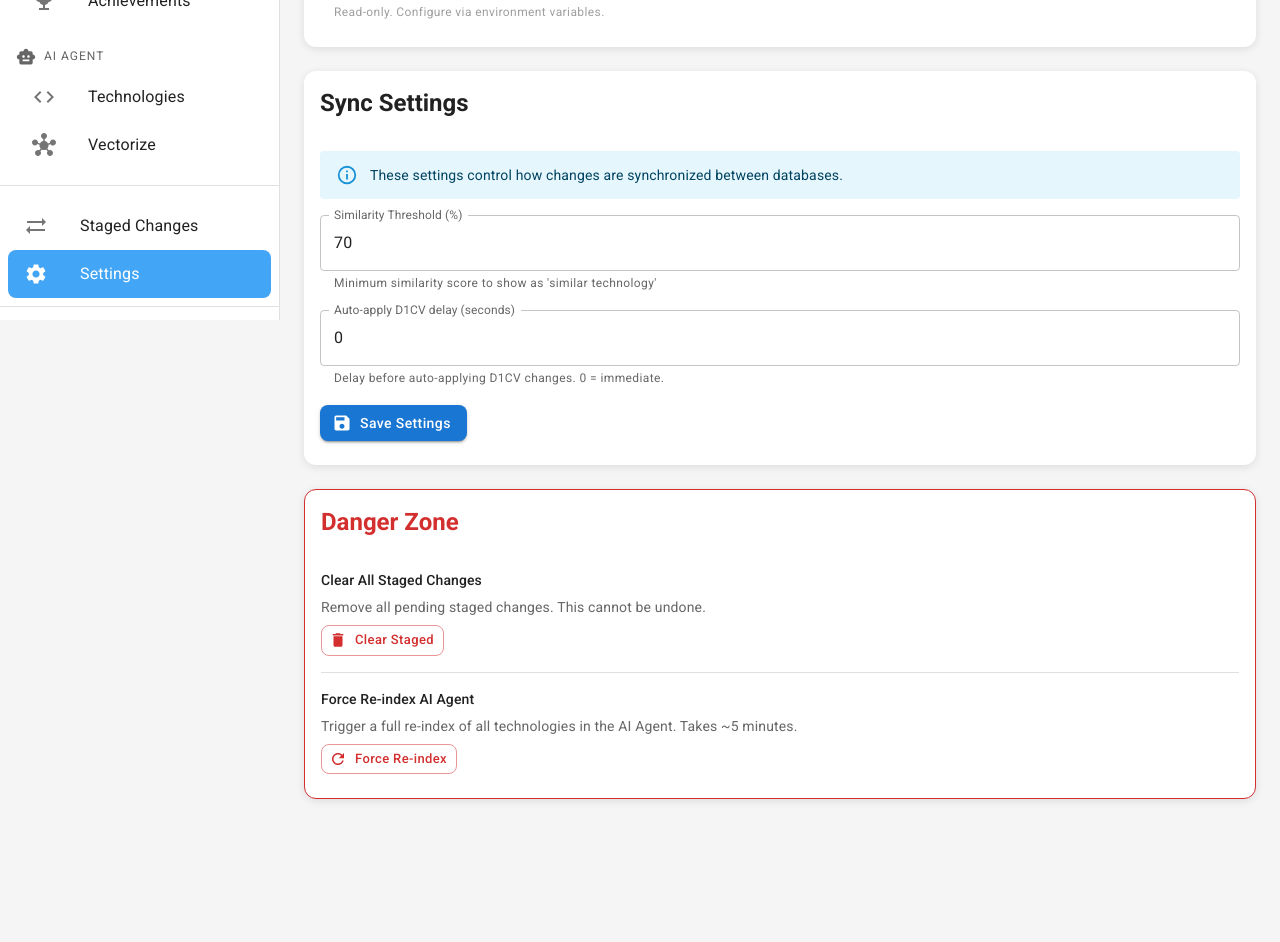
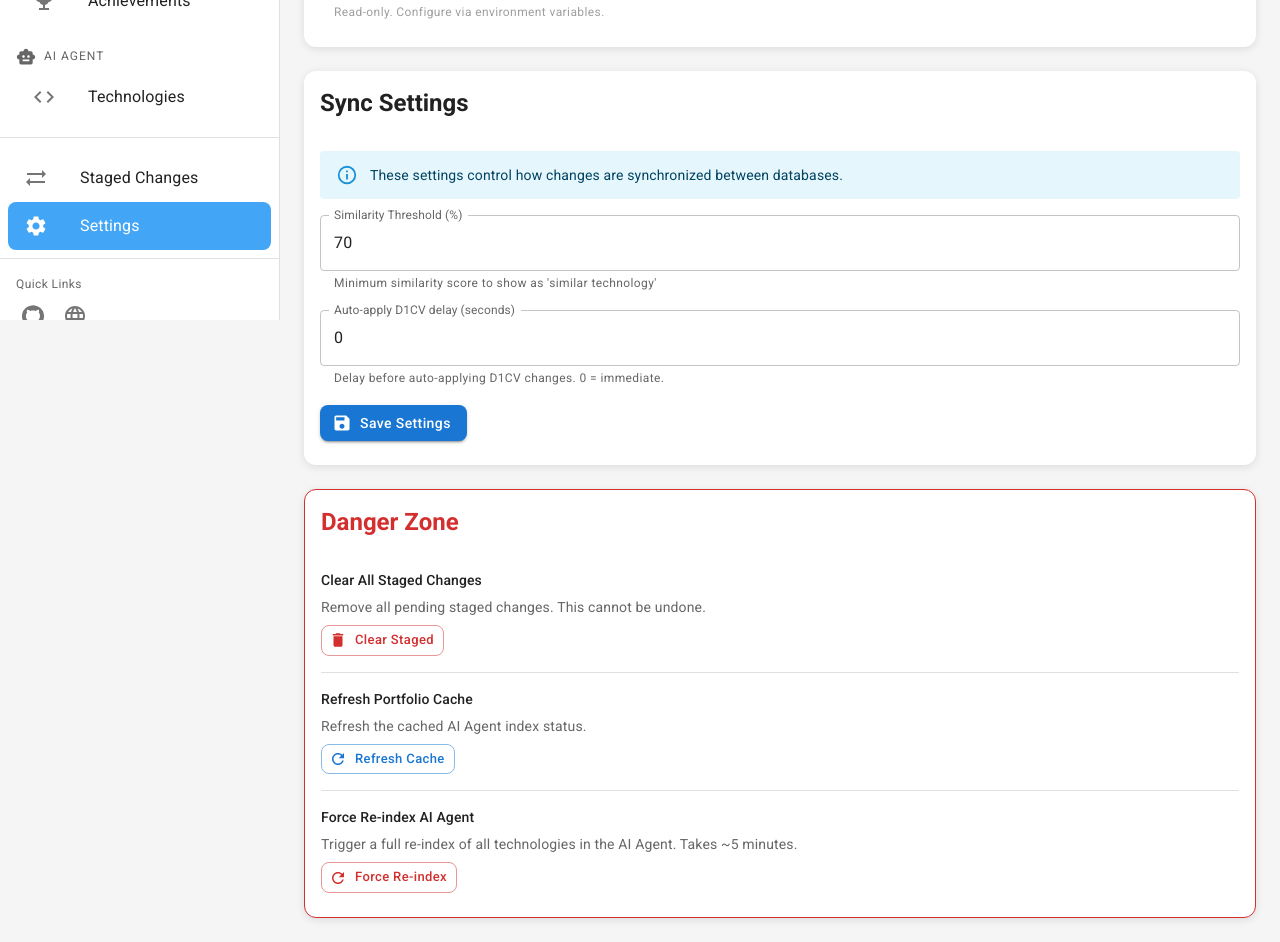
Before and after one commit to josejalvarezm/cv-admin-portal, a React (Vite) app: page /settings in a window 1280 px wide. Shown: the part 480-1422 px from the top of the page. Before the commit the page ends 1303 px from the top, so only its background shows below. Built offline with nearby package versions, Linux system fonts and the light colour scheme; no server answers.

Commit message:
feat: hide vectorize section and move cache refresh to settings
- Remove Vectorize from navigation (not currently used)
- Add 'Refresh Portfolio Cache' button to Settings
- Button refreshes AI Agent index cache status
- Consolidates all admin functions in one place

```diff
--- a/src/components/Layout.tsx
+++ b/src/components/Layout.tsx
@@ -31,7 +31,6 @@ import {
   Work as WorkIcon,
   Tune as TuneIcon,
   School as SchoolIcon,
-  Hub as VectorizeIcon,
   Person as PersonIcon,
   ContactMail as ContactIcon,
   Home as HomeIcon,
@@ -63,7 +62,6 @@ const NAV_ITEMS: NavItem[] = [
   { text: 'Achievements', icon: <AchievementsIcon />, path: '/d1cv/sections/achievements', section: 'D1CV (Portfolio)' },
   // AI Agent Section
   { text: 'Technologies', icon: <CodeIcon />, path: '/ai-agent/technologies', section: 'AI Agent' },
-  { text: 'Vectorize', icon: <VectorizeIcon />, path: '/ai-agent/vectorize', section: 'AI Agent' },
   // Staging & Settings
   { text: 'Staged Changes', icon: <SyncIcon />, path: '/staged', showBadge: true },
   { text: 'Commits', icon: <CommitIcon />, path: '/commits' },
--- a/src/pages/SettingsPage.tsx
+++ b/src/pages/SettingsPage.tsx
@@ -20,11 +20,14 @@ import {
 import { Save as SaveIcon, Delete as DeleteIcon, Refresh as RefreshIcon } from '@mui/icons-material';
 import { useMutation } from '@tanstack/react-query';
 import { apiClient } from '@services/api';
+import { useVectorizeStatus } from '@hooks/useAIAgent';
 
 export function SettingsPage() {
   const [clearDialogOpen, setClearDialogOpen] = useState(false);
   const [reindexDialogOpen, setReindexDialogOpen] = useState(false);
   const [resultMessage, setResultMessage] = useState<{ type: 'success' | 'error'; text: string } | null>(null);
+
+  const { refetch: refreshPortfolioCache } = useVectorizeStatus();
 
   const clearStagedMutation = useMutation({
     mutationFn: () => apiClient.delete<{ deleted?: { d1cv: number; ai: number } }>('/api/staged'),
@@ -157,6 +160,23 @@ export function SettingsPage() {
               <Divider />
               <Box>
                 <Typography variant="subtitle2" gutterBottom>
+                  Refresh Portfolio Cache
+                </Typography>
+                <Typography variant="body2" color="text.secondary" sx={{ mb: 1 }}>
+                  Refresh the cached AI Agent index status.
+                </Typography>
+                <Button
+                  variant="outlined"
+                  size="small"
+                  startIcon={<RefreshIcon />}
+                  onClick={() => refreshPortfolioCache()}
+                >
+                  Refresh Cache
+                </Button>
+              </Box>
+              <Divider />
+              <Box>
+                <Typography variant="subtitle2" gutterBottom>
                   Force Re-index AI Agent
                 </Typography>
                 <Typography variant="body2" color="text.secondary" sx={{ mb: 1 }}>
```
